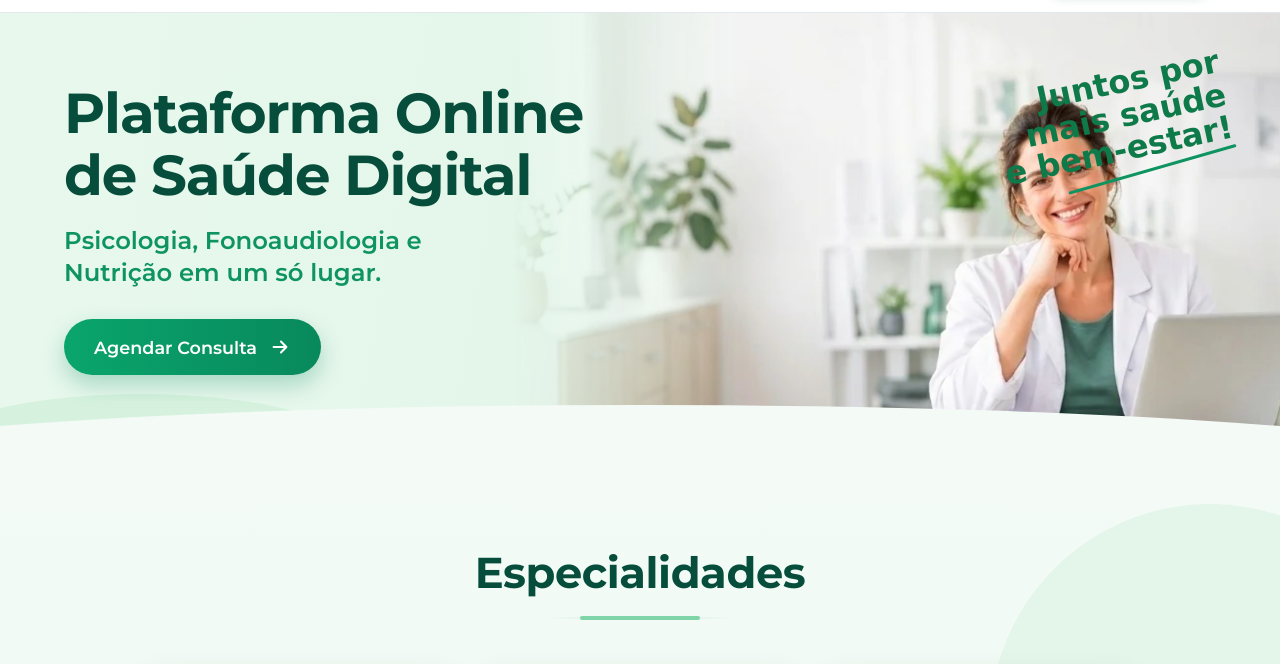
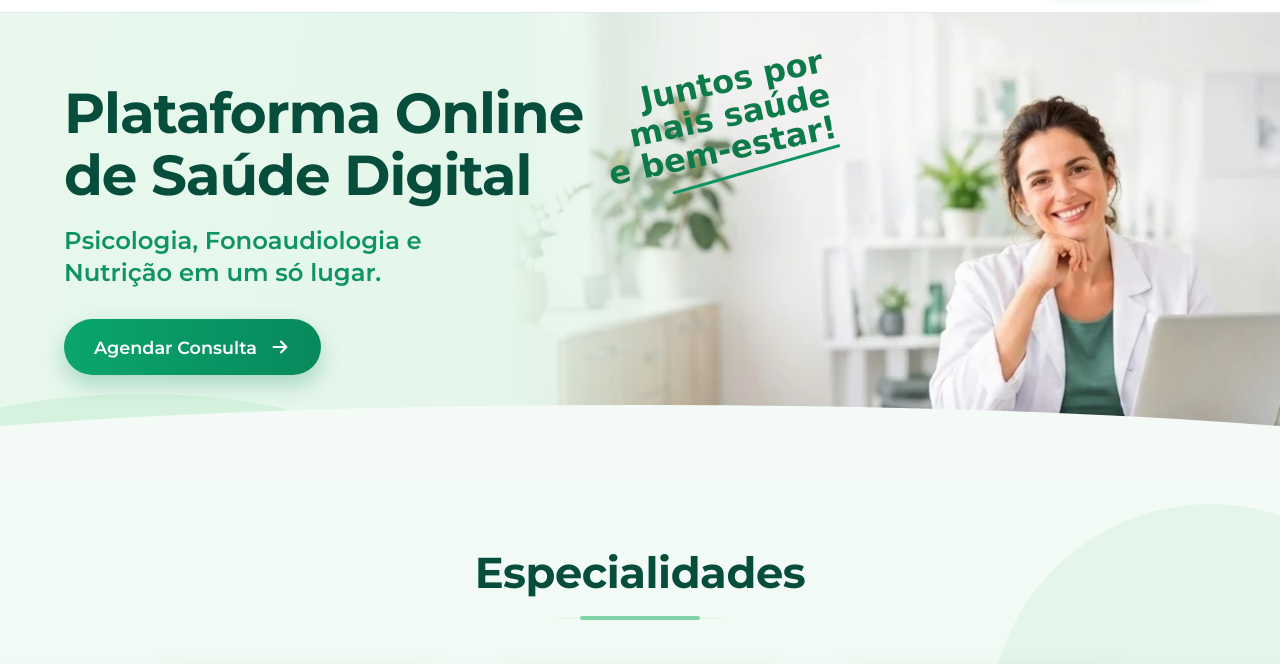
Before and after one commit to SanNiv25/integra-saude, a plain HTML site: page index.html in a window 1280 px wide. Shown: the part 66-730 px from the top of the page. Drawn offline with nearby package versions, Linux system fonts and the light colour scheme.

Commit message:
Repaginação da página inicial 2

```diff
--- a/css/style.css
+++ b/css/style.css
@@ -2754,7 +2754,11 @@ html {
 .home-hero-tagline {
   position: absolute;
   top: 12%;
-  right: 4%;
+  /* mantém a mesma altura */
+  left: 56%;
+  /* NOVO: posição entre o título e a foto */
+  right: auto;
+  /* NOVO: no lugar de "right: 4%" */
   z-index: 2;
   font-family: 'Caveat', cursive;
   font-size: clamp(1.4rem, 2.5vw, 2.2rem);
@@ -2762,7 +2766,8 @@ html {
   line-height: 1.05;
   text-align: right;
   color: #0e7a49;
-  transform: rotate(-12deg);
+  transform: translateX(-50%) rotate(-12deg);
+  /* NOVO: translateX(-50%) centraliza no ponto de 56% */
 }
 
 .home-hero-tagline::after {
@@ -2934,7 +2939,11 @@ html {
   .home-hero-tagline {
     top: auto;
     bottom: 160px;
+    left: auto;
+    /* NOVO */
     right: 6%;
+    transform: rotate(-12deg);
+    /* NOVO */
   }
 
   .home-cards {
```
